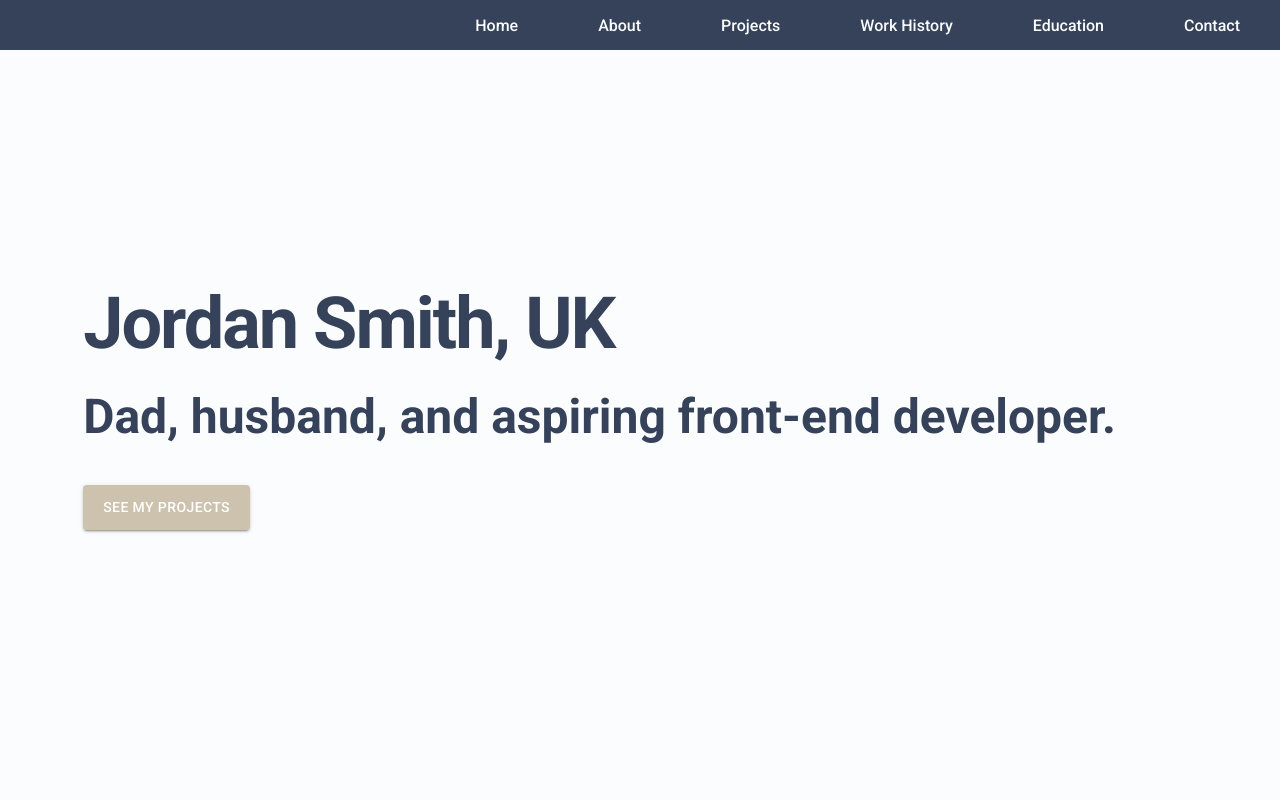
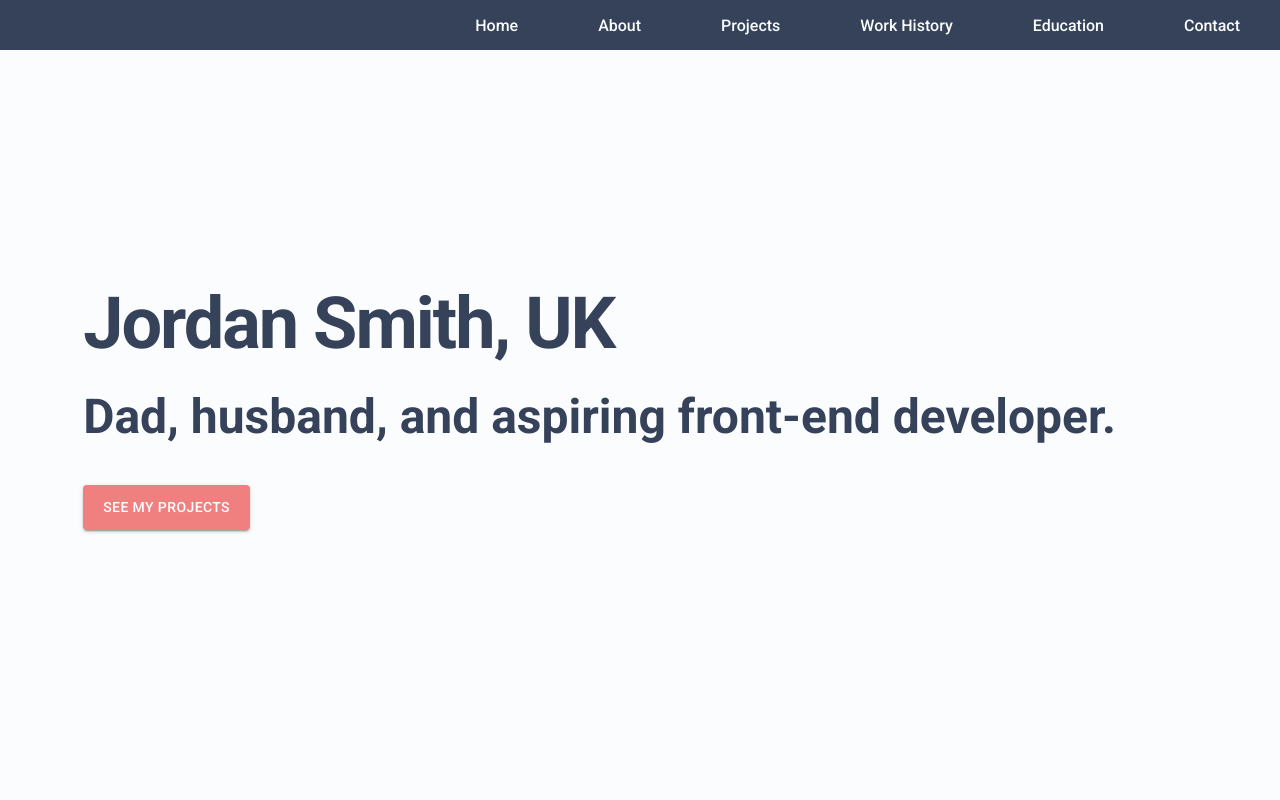
Before and after one commit to c0descrub/portfolio, a React (Create React App) app: page / in a window 1280 px wide. Shown: the top 800 px of the page. Built offline with nearby package versions, Linux system fonts and the light colour scheme.

Commit message:
theme change

```diff
--- a/src/App.css
+++ b/src/App.css
@@ -7,11 +7,11 @@
   margin: 0;
 
   --letter-spacing: -2px;
-  --off-black: #473335;
+  --off-black: #1b1b1b;
   --off-white: #FAFCFD;
-  --secondary-color: #CDC2AE;
+  --secondary-color: lightcoral;
   --content-blue: #354259;
-  --button: #CDC2AE;
+  --button: lightcoral;
     --title: 'roboto', sans-serif;
   --content: 'Merriweather', serif;
   --line-break: 1px solid #222;
```
